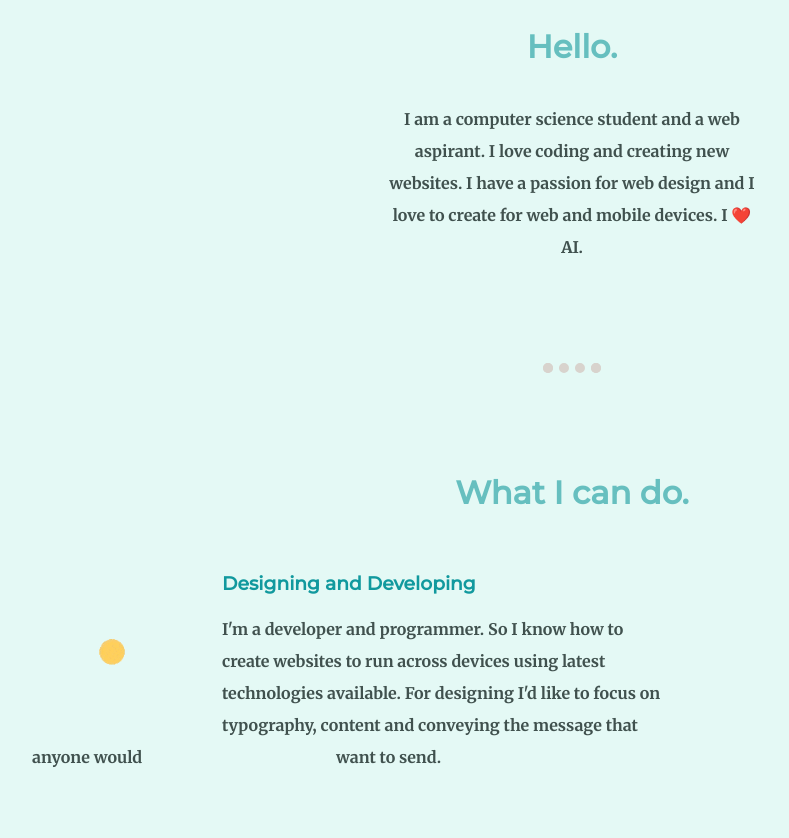
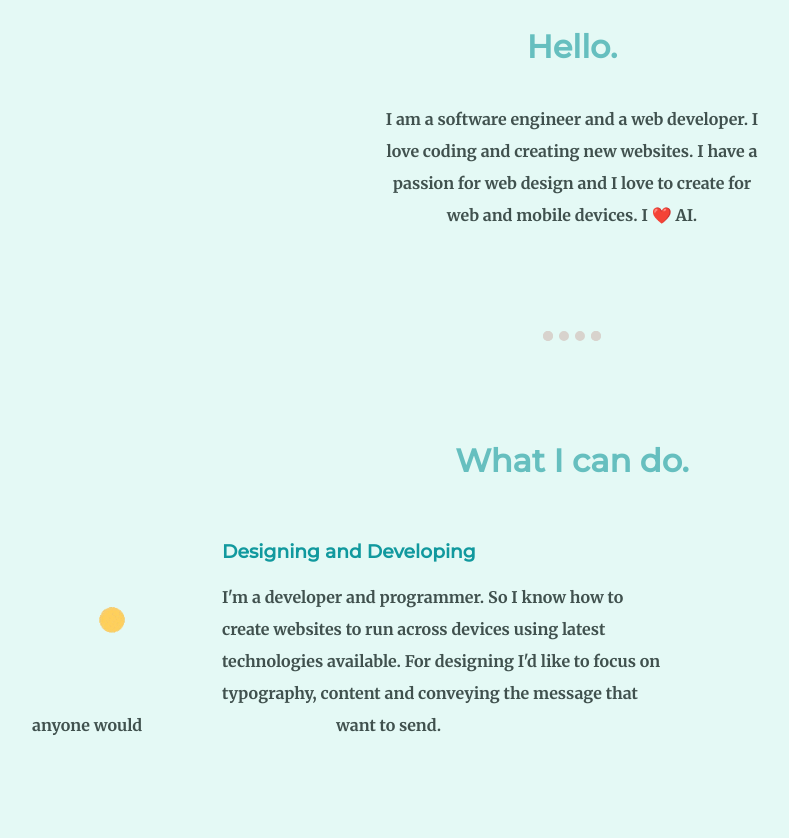
Before and after one commit to Anwesha213/Profile, a plain HTML site: page index.html in a window 1280 px wide. Shown: the part 966-1804 px from the top of the page, without its empty margins (68-857 px from the left). Drawn offline with Linux system fonts and the light colour scheme.

Commit message:
Update index.html

```diff
--- a/index.html
+++ b/index.html
@@ -22,7 +22,7 @@
     <div class="profile">
       <img height="200px" width="215px" src="images/profile_logo.png" alt="profile logo" style="border-radius: 100%">
       <h2>Hello.</h2>
-      <p class="intro">I am a computer science student and a web aspirant. I love coding and creating new websites. I have a passion for web design and I love to create for web and mobile devices. I ❤️ AI.</p>
+      <p class="intro">I am a software engineer and a web developer. I love coding and creating new websites. I have a passion for web design and I love to create for web and mobile devices. I ❤️ AI.</p>
     </div>
     <hr>
     <div class="skills">
```
